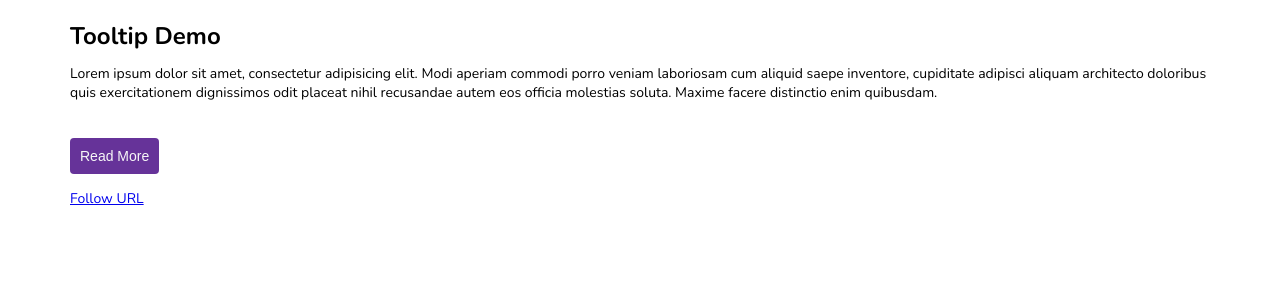
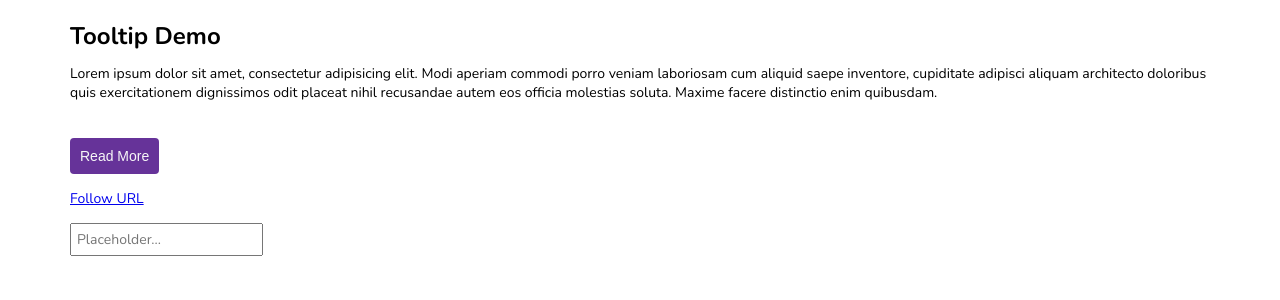
Before and after one commit to BrunoEQS/ng-tooltip-directive, an Angular app: page / in a window 1280 px wide. Shown: the top 300 px of the page. Built offline with nearby package versions, Linux system fonts and the light colour scheme.

Commit message:
2 files modified

```diff
--- a/src/app/app.component.html
+++ b/src/app/app.component.html
@@ -36,4 +36,11 @@
       >Follow URL</a
     >
   </div>
+  <input
+    type="text"
+    class="text-input"
+    placeholder="Placeholder..."
+    [tooltip]="'A simple input'"
+    [tooltipBgColor]="'violet'"
+  />
 </div>
--- a/src/styles.scss
+++ b/src/styles.scss
@@ -61,6 +61,13 @@ body {
   font-size: 1.4rem;
 }
 
+.text-input {
+  margin-top: 1.5rem;
+  padding: 0.5rem;
+  font-family: inherit;
+  font-size: 1.4rem;
+}
+
 /* Tooltip styles */
 .tooltip {
   visibility: hidden;
```
